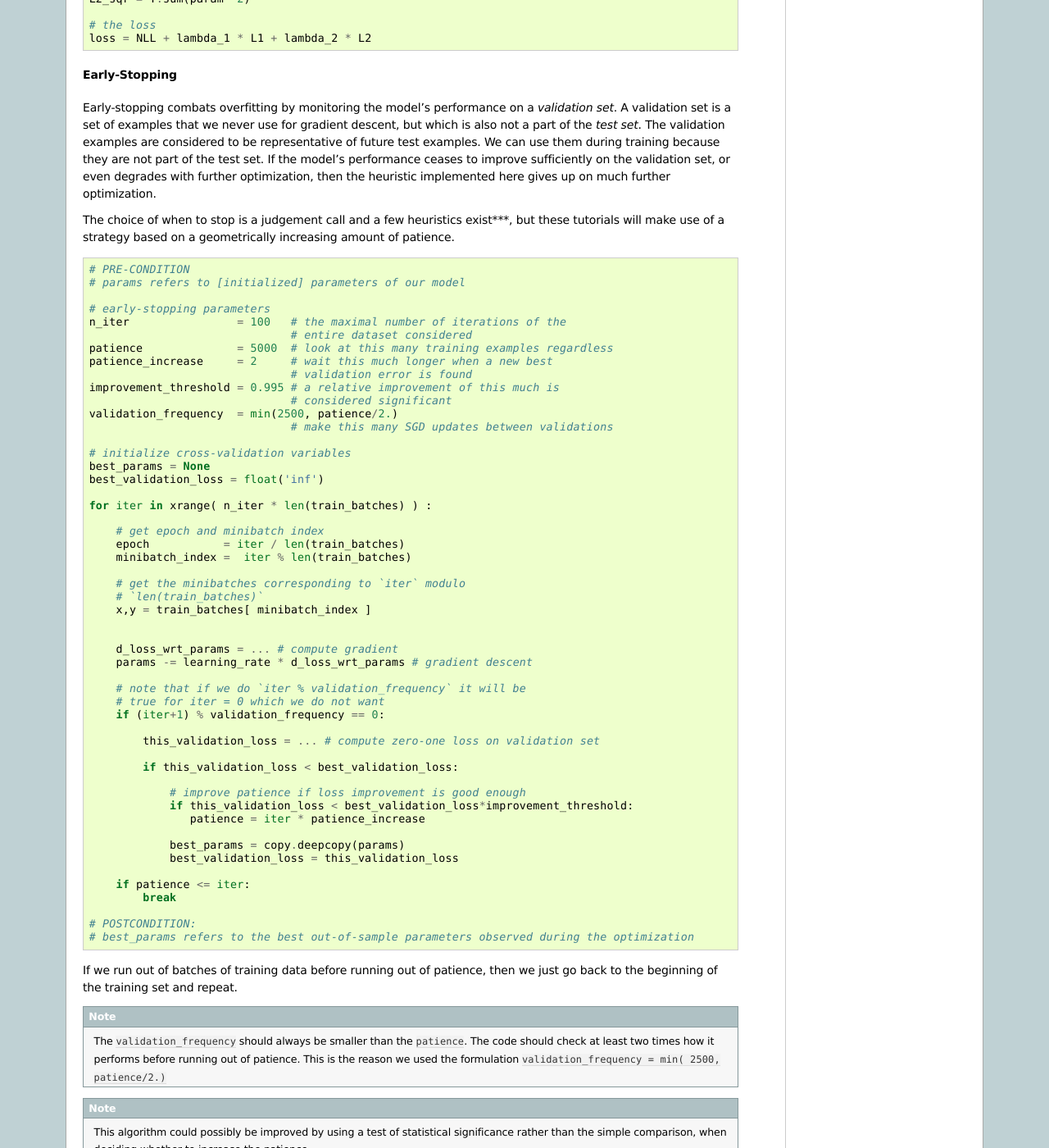
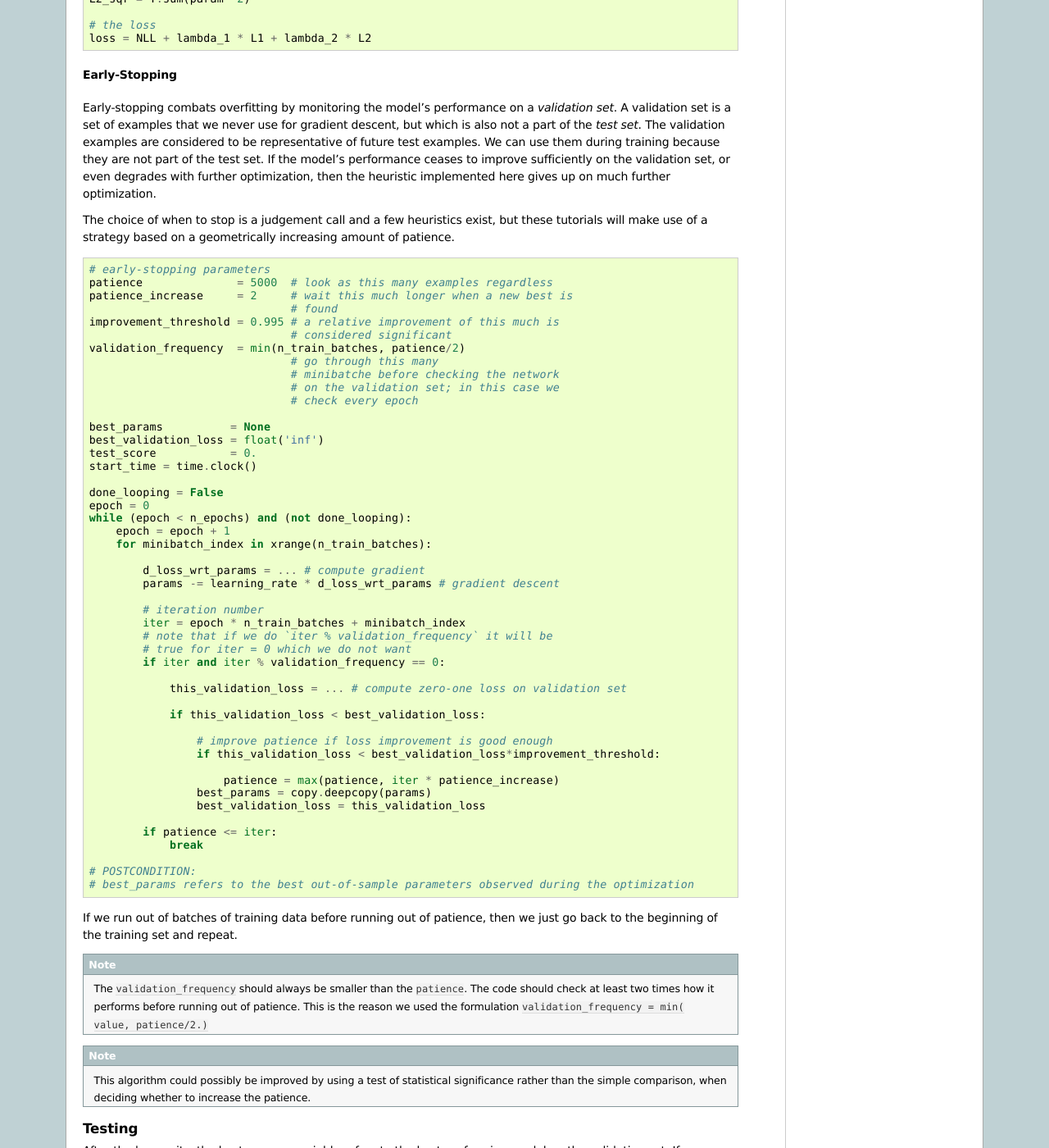
Before and after one commit to lisa-lab/DeepLearningTutorials, a Sphinx documentation site: the page built from doc/gettingstarted.txt, in a window 1280 px wide and 1400 px high, scrolled down 6583 px. Shown: the whole window at 82% size. Built offline with Sphinx 7.4.7, drawn with Linux system fonts in a browser that asks for light colours; formulas are drawn with MathJax 3.

Commit message:
update info about early stopping in the tutorial

```diff
--- a/doc/gettingstarted.txt
+++ b/doc/gettingstarted.txt
@@ -536,46 +536,42 @@ heuristic implemented here gives up on much further optimization.
 
 
 The choice of when to stop is a
-judgement call and a few heuristics exist***, but these tutorials will make use
+judgement call and a few heuristics exist, but these tutorials will make use
 of a strategy based on a geometrically increasing amount of patience.
 
 .. code-block:: python
 
-    # PRE-CONDITION
-    # params refers to [initialized] parameters of our model
-
     # early-stopping parameters
-    n_iter                = 100   # the maximal number of iterations of the
-                                  # entire dataset considered
-    patience              = 5000  # look at this many training examples regardless
-    patience_increase     = 2     # wait this much longer when a new best
-                                  # validation error is found
+    patience              = 5000  # look as this many examples regardless
+    patience_increase     = 2     # wait this much longer when a new best is
+                                  # found
     improvement_threshold = 0.995 # a relative improvement of this much is
                                   # considered significant
-    validation_frequency  = min(2500, patience/2.)
-                                  # make this many SGD updates between validations
+    validation_frequency  = min(n_train_batches, patience/2)
+                                  # go through this many
+                                  # minibatche before checking the network
+                                  # on the validation set; in this case we
+                                  # check every epoch
 
-    # initialize cross-validation variables
-    best_params = None
+    best_params          = None
     best_validation_loss = float('inf')
+    test_score           = 0.
+    start_time = time.clock()
 
-    for iter in xrange( n_iter * len(train_batches) ) :
-
-        # get epoch and minibatch index
-        epoch           = iter / len(train_batches)
-        minibatch_index =  iter % len(train_batches)
-
-        # get the minibatches corresponding to `iter` modulo
-        # `len(train_batches)`
-        x,y = train_batches[ minibatch_index ]
-
+    done_looping = False
+    epoch = 0
+    while (epoch < n_epochs) and (not done_looping):
+        epoch = epoch + 1
+        for minibatch_index in xrange(n_train_batches):
 
             d_loss_wrt_params = ... # compute gradient
             params -= learning_rate * d_loss_wrt_params # gradient descent
 
+            # iteration number
+            iter = epoch * n_train_batches + minibatch_index
             # note that if we do `iter % validation_frequency` it will be
             # true for iter = 0 which we do not want
-        if (iter+1) % validation_frequency == 0:
+            if iter and iter % validation_frequency == 0:
 
                 this_validation_loss = ... # compute zero-one loss on validation set
 
@@ -583,8 +579,8 @@ of a strategy based on a geometrically increasing amount of patience.
 
                     # improve patience if loss improvement is good enough
                     if this_validation_loss < best_validation_loss*improvement_threshold:
-                   patience = iter * patience_increase
 
+                        patience = max(patience, iter * patience_increase)
                     best_params = copy.deepcopy(params)
                     best_validation_loss = this_validation_loss
 
@@ -603,7 +599,7 @@ we just go back to the beginning of the training set and repeat.
     The ``validation_frequency`` should always be smaller than the
     ``patience``. The code should check at least two times how it
     performs before running out of patience. This is the reason we used
-    the formulation ``validation_frequency = min( 2500, patience/2.)``
+    the formulation ``validation_frequency = min( value, patience/2.)``
 
 .. note::
 
```
Lines whose indentation alone changed are shown as unchanged.
